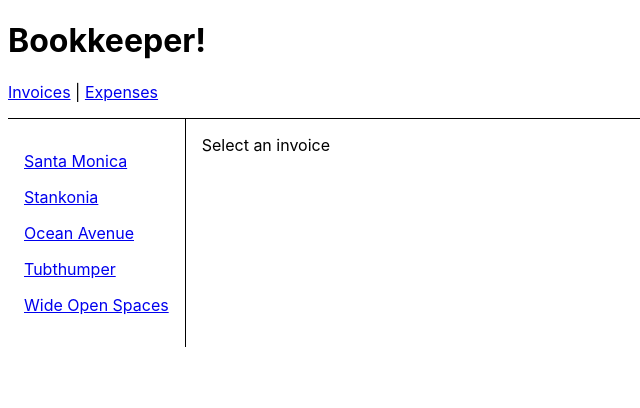
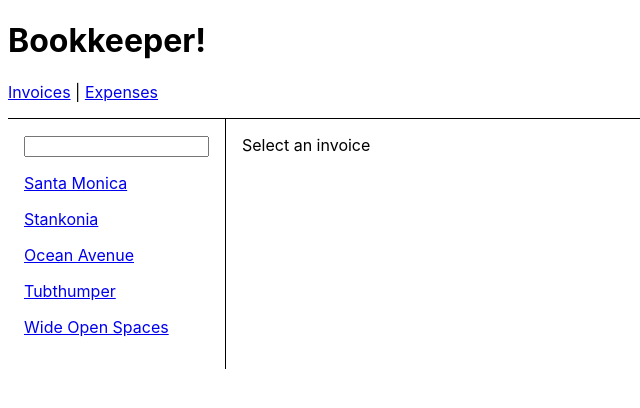
Before and after one commit to Waldman200036/github-frkieb, a React (Vite) app: page /invoices in a window 1280 px wide. Shown: the top 408 px of the page, without its empty margins (0-640 px from the left). Built offline with nearby package versions, Linux system fonts and the light colour scheme.

Commit message:
2 files modified

```diff
--- a/src/App.jsx
+++ b/src/App.jsx
@@ -1,6 +1,8 @@
 import * as React from "react";
 import { Outlet, Link } from "react-router-dom";
+
 export default function App() {
+
   return (
     <div>
       <h1>Bookkeeper!</h1>
--- a/src/routes/invoices.jsx
+++ b/src/routes/invoices.jsx
@@ -1,10 +1,31 @@
 
-/*Active Links*/
-import { NavLink, Outlet } from "react-router-dom";
+/*Active Links
+Check this out, as the user types:
+
+setSearchParams() is putting the ?filter=... search params in the URL and rerendering the router.
+useSearchParams is now returning a URLSearchParams with "filter" as one of its values.
+We set the value of the input to whatever is in the filter search param (it's just like useState but in the URLSearchParams instead!)
+We filter our list of invoices based on the filter search param.
+*/
+import { NavLink, Outlet,
+  useSearchParams,useLocation } from "react-router-dom";
 import { getInvoices } from "../data";
+
+  /*
+Custom Behavior
+If you filter the list and then click a link, you'll notice that the list is no longer filtered and the search param is cleared from the <input> and the URL. You might want this, you might not! Maybe you want to keep the list filtered and keep the param in the URL.
+
+We can persist the query string when we click a link by adding it to the link's href. We'll do that by composing NavLink and useLocation from React Router into our own QueryNavLink (maybe there's a better name, but that's what we're going with today).
+  */
 
 export default function Invoices() {
   let invoices = getInvoices();
+  let [searchParams, setSearchParams] = useSearchParams();
+
+  function QueryNavLink({ to, ...props }) {
+    let location = useLocation();
+    return <NavLink to={to + location.search} {...props} />;
+  }
   return (
     <div style={{ display: "flex" }}>
       <nav
@@ -13,15 +34,31 @@ export default function Invoices() {
           padding: "1rem",
         }}
       >
-        {invoices.map((invoice) => (
+                <input
+          value={searchParams.get("filter") || ""}
+          onChange={(event) => {
+            let filter = event.target.value;
+            if (filter) {
+              setSearchParams({ filter });
+            } else {
+              setSearchParams({});
+            }
+          }}
+        />
+        {invoices
+          .filter((invoice) => {
+            let filter = searchParams.get("filter");
+            if (!filter) return true;
+            let name = invoice.name.toLowerCase();
+            return name.startsWith(filter.toLowerCase());
+          })
+          .map((invoice) => (
             <NavLink
-          style={({ isActive }) => {
-            return {
+              style={({ isActive }) => ({
                 display: "block",
                 margin: "1rem 0",
                 color: isActive ? "red" : "",
-            };
-          }}
+              })}
               to={`/invoices/${invoice.number}`}
               key={invoice.number}
             >
```
Lines whose indentation alone changed are shown as unchanged.
